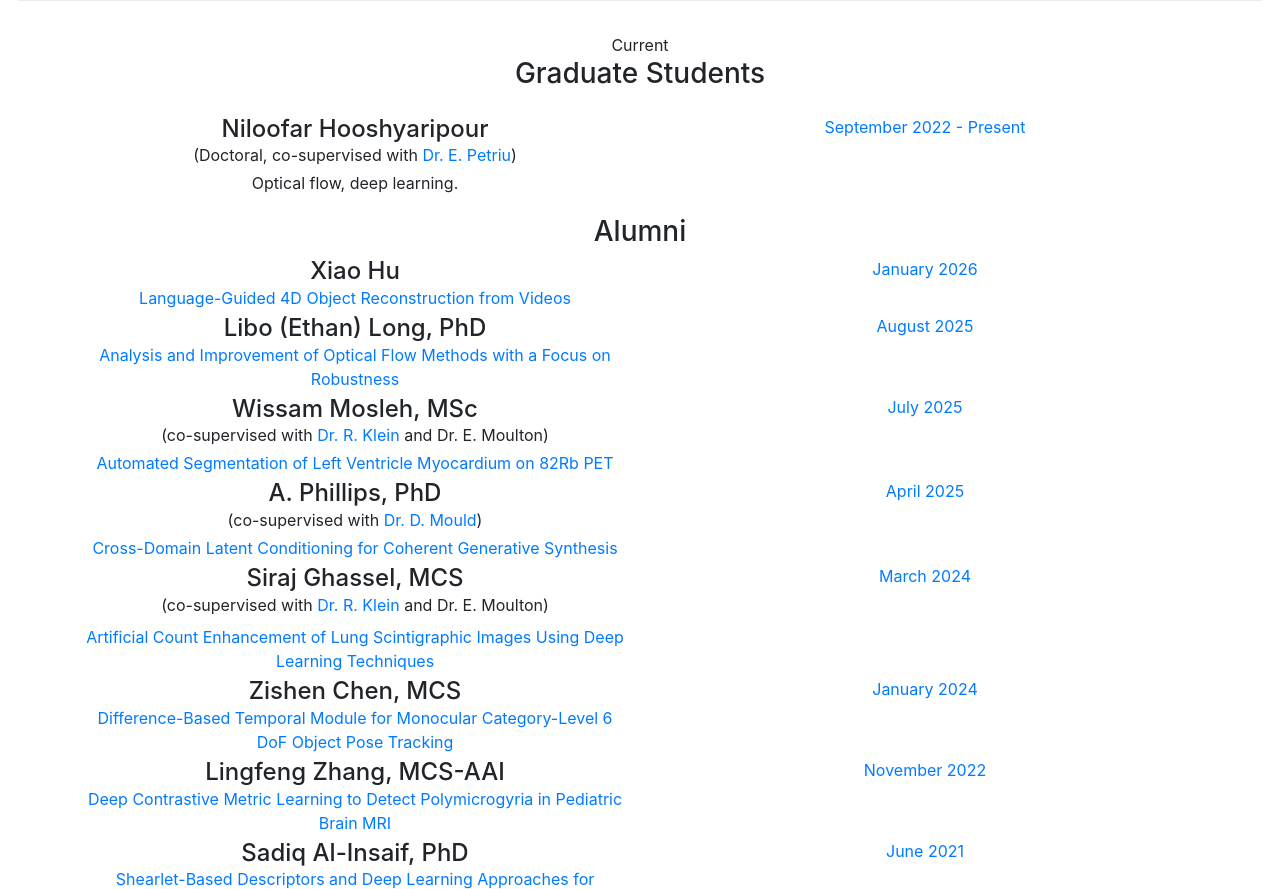
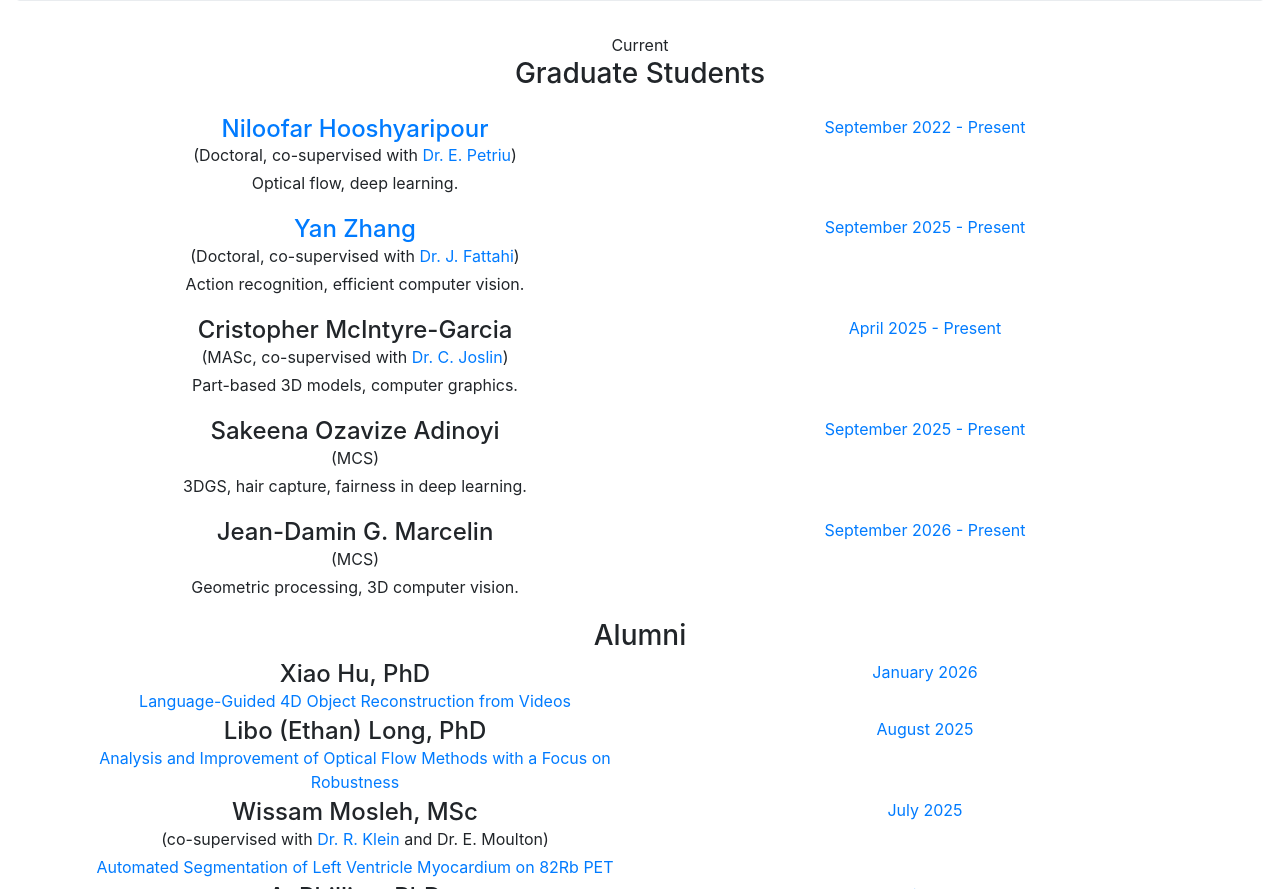
Before and after one commit to langJo/homepage, a plain HTML site: page index.html in a window 1280 px wide. Shown: the part 581-1470 px from the top of the page. Drawn offline with nearby package versions, Linux system fonts and the light colour scheme.

Commit message:
Updated student list

```diff
--- a/index.html
+++ b/index.html
@@ -162,7 +162,7 @@ a.anchor {
 
     <div class="row mb-1">
       <div class="col-sm-6">
-        <h4 class="mb-0">Niloofar Hooshyaripour
+        <h4 class="mb-0"><a href="https://github.com/niloofarhp">Niloofar Hooshyaripour</a>
         </h4>
         <div class="mb-1">(Doctoral, co-supervised with
           <a href="https://www.site.uottawa.ca/~petriu/">Dr. E. Petriu</a>)
@@ -173,11 +173,62 @@ a.anchor {
         <span class="text-primary">September 2022 - Present</span>
       </div>
     </div>
+        <div class="row mb-1">
+      <div class="col-sm-6">
+        <h4 class="mb-0"> <a href="https://yanzhang.io">Yan Zhang</a>
+        </h4>
+        <div class="mb-1">(Doctoral, co-supervised with
+          <a href="https://uniweb.uottawa.ca/view/profile/members/1759?lang=en">Dr. J. Fattahi</a>)
+        </div>
+        <p>Action recognition, efficient computer vision.</p>
+      </div>
+      <div class="col-sm-6 mb-3">
+        <span class="text-primary">September 2025 - Present</span>
+      </div>
+    </div>
+        <div class="row mb-1">
+      <div class="col-sm-6">
+        <h4 class="mb-0">Cristopher McIntyre-Garcia
+        </h4>
+        <div class="mb-1">(MASc, co-supervised with
+          <a href="https://carleton.ca/csit/people/chris-joslin/">Dr. C. Joslin</a>)
+        </div>
+        <p>Part-based 3D models, computer graphics.</p>
+      </div>
+      <div class="col-sm-6 mb-3">
+        <span class="text-primary">April 2025 - Present</span>
+      </div>
+    </div>
+        <div class="row mb-1">
+      <div class="col-sm-6">
+        <h4 class="mb-0">Sakeena Ozavize Adinoyi
+        </h4>
+        <div class="mb-1">(MCS)
+        </div>
+        <p>3DGS, hair capture, fairness in deep learning.</p>
+      </div>
+      <div class="col-sm-6 mb-3">
+        <span class="text-primary">September 2025 - Present</span>
+      </div>
+    </div>
+        <div class="row mb-1">
+      <div class="col-sm-6">
+        <h4 class="mb-0">Jean-Damin G. Marcelin
+        </h4>
+        <div class="mb-1">(MCS)
+        </div>
+        <p>Geometric processing, 3D computer vision.</p>
+      </div>
+      <div class="col-sm-6 mb-3">
+        <span class="text-primary">September 2026 - Present</span>
+      </div>
+    </div>
+
 
 	  <h3> Alumni</h3>
     <div class="row mb-1">
       <div class="col-sm-6">
-        <h4 class="mb-0">Xiao Hu
+        <h4 class="mb-0">Xiao Hu, PhD
 	</h4>
     <a href="https://doi.org/10.20381/ruor-31712">Language-Guided 4D Object Reconstruction from Videos</a>
       </div>
```
